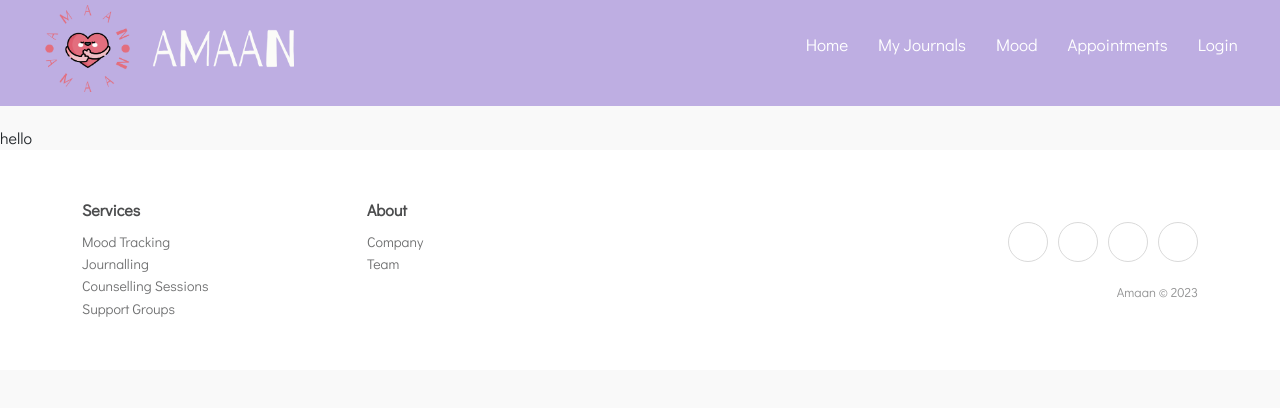
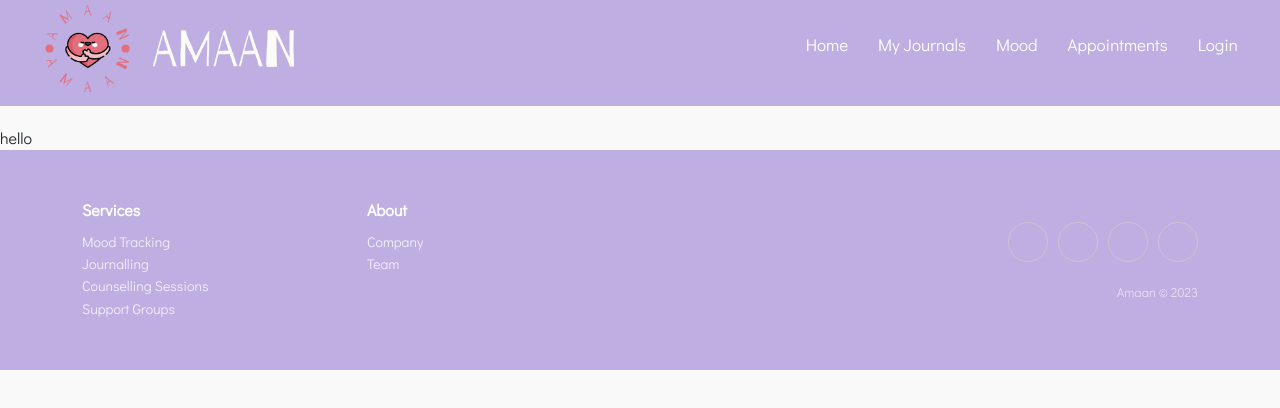
Before and after one commit to SalmanMurtazaMinhas/Amaan-frontend, a React (Create React App) app in the folder frontend/: page /mybookings in a window 1280 px wide. Shown: the top 408 px of the page. Built offline with nearby package versions, Linux system fonts and the light colour scheme; no server answers; some icons are missing.

Commit message:
fix footer css

```diff
--- a/frontend/src/App.js
+++ b/frontend/src/App.js
@@ -235,11 +235,12 @@ export default function App() {
                     />
                     <Route
                     path='/mood'
-                    element={loaded && isAuth ? <MoodTracker moods={moods} lastMood={lastMood} userid= { user?.user? user.user.id : null}/> : <Signin login={loginHandler}/>}
+                    element={loaded && isAuth ? <MoodTracker getAllMoods={getAllMoods} getLastMood={getLastMood} moods={moods} lastMood={lastMood} userid= { user?.user? user.user.id : null}/> : <Signin login={loginHandler}/>}
                     />
                     <Route
                     path='/mood/index'
-                    element={<MoodTracker />}
+
+                    element={<MoodTracker g/>}
                     />
                     <Route
                     path='/mood/last'
--- a/frontend/src/components/BookAppointment/BookAppointmentIndex.js
+++ b/frontend/src/components/BookAppointment/BookAppointmentIndex.js
@@ -14,7 +14,7 @@ export default function BookAppointmentIndex(){
 
         const response = await axios.get('/bookappointment/index')
 
-        console.log('Book appointments response', response.data[0].specialist.Name)
+        console.log('Book appointments response', response.data)
         setBookAppointments(response.data)
 
     }
--- a/frontend/src/components/mood/MoodTracker.js
+++ b/frontend/src/components/mood/MoodTracker.js
@@ -135,6 +135,9 @@ export default function MoodTracker(props) {
         }
       );
 
+      props.getAllMoods()
+      props.getLastMood()
+
       setSelectedMood(null);
       $(".mood-button").prop("disabled", true);
       $(".mood-button").hide();
--- a/frontend/src/components/mood/mood.css
+++ b/frontend/src/components/mood/mood.css
@@ -61,8 +61,8 @@
 
 .footer-clean {
   padding:50px 0;
-  background-color:#fff;
-  color:#4b4c4d;
+  background-color:#BEAEE2;
+  color: #fff;
 }
 
 .footer-clean h3 {
```
